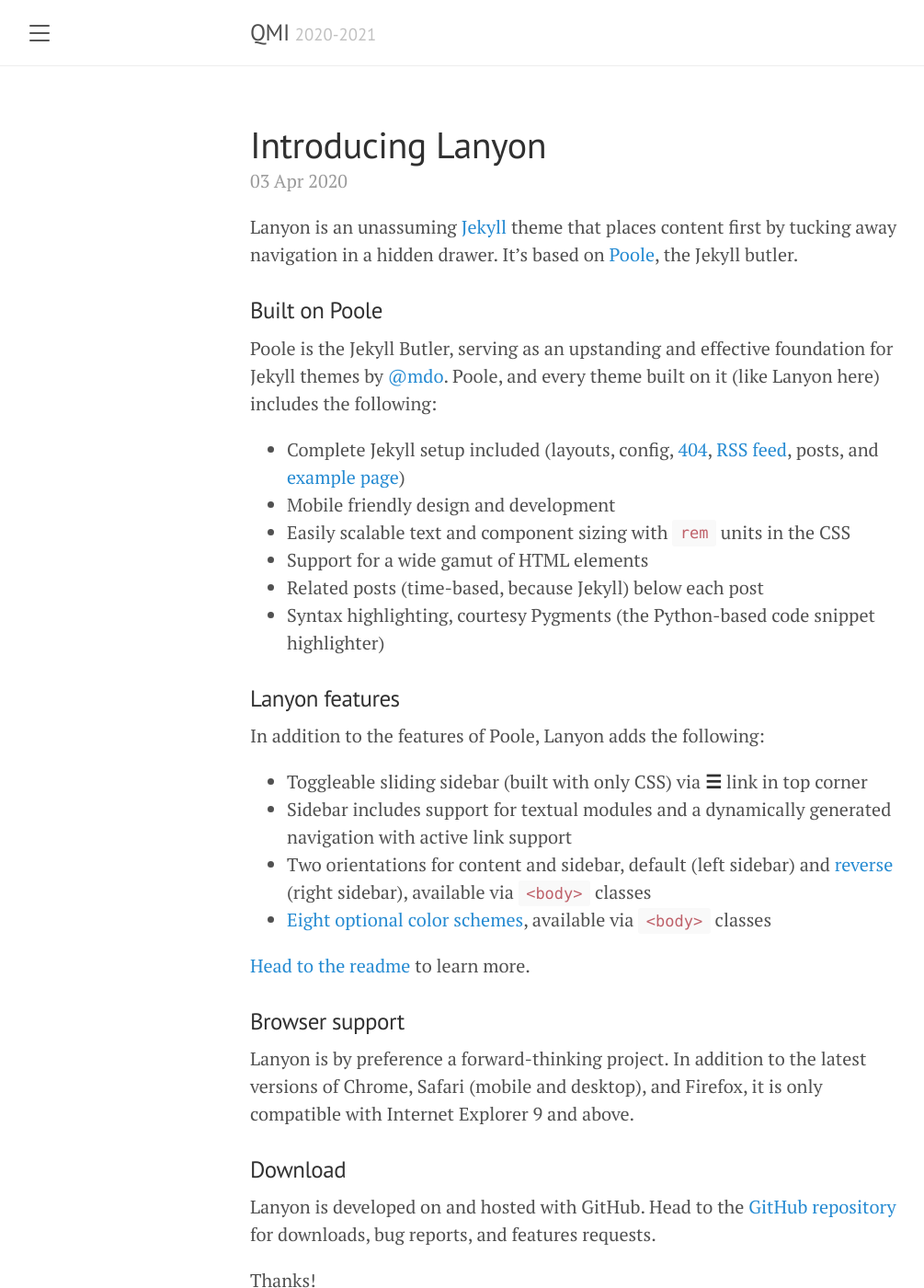
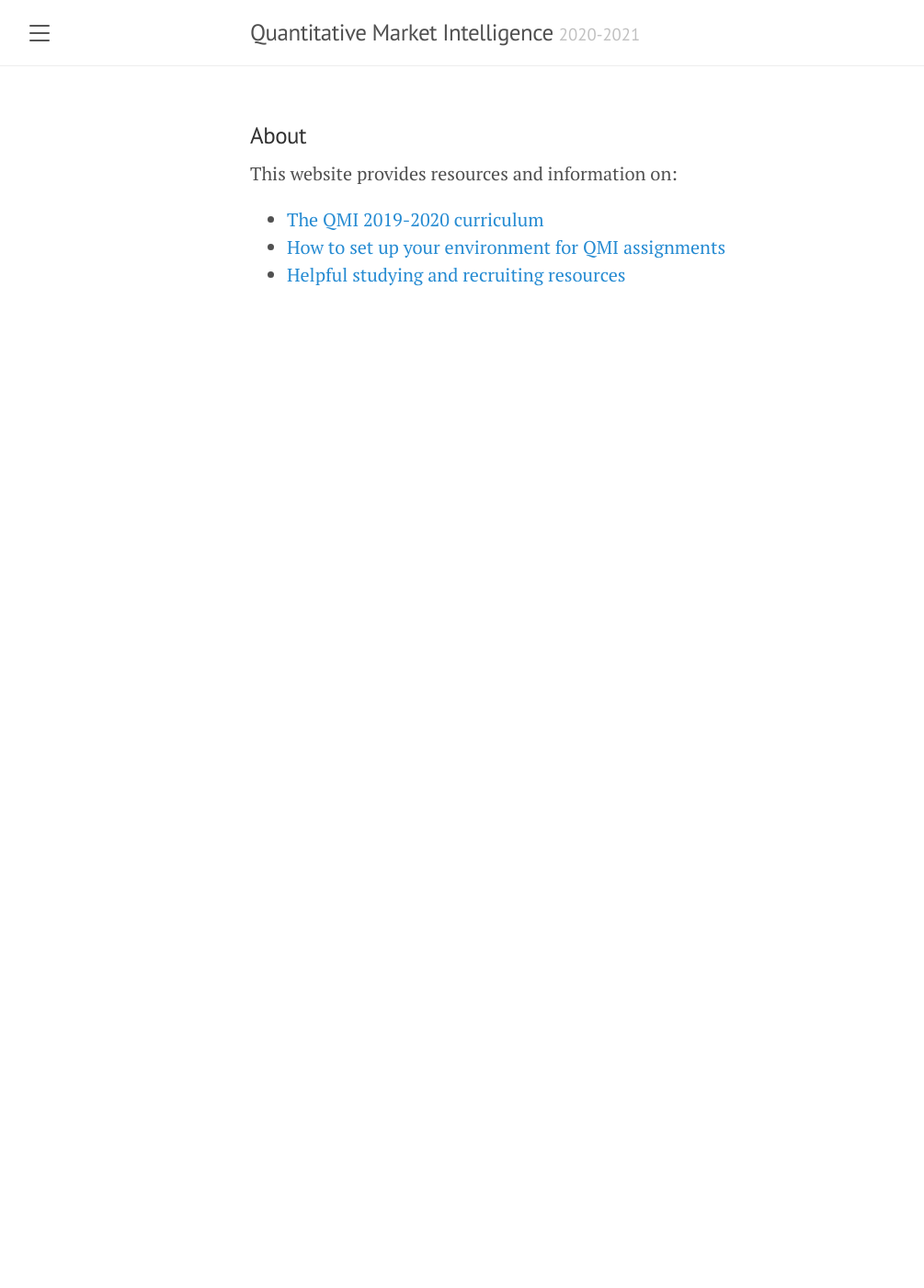
Before and after one commit to quantitativemarketintel/quantitativemarketintel.github.io, a Jekyll site: the page built from index.md, in a window 1280 px wide and 1400 px high. Shown: the whole window at 92% size, without its empty margins (8-1013 px from the left). Built offline with Jekyll 4.4.1, drawn with Linux system fonts in a browser that asks for light colours; the list of posts is cut into pages by our own code; our own code applies the rules of GitHub Pages for plain Markdown files; some of the changed text lies outside the part shown.

Commit message:
relative link test

```diff
--- a/_config.yml
+++ b/_config.yml
@@ -1,10 +1,8 @@
 # Setup
-title:               QMI
+title:               Quantitative Market Intelligence
 tagline:             '2020-2021'
-description:         'A reserved <a href="https://jekyllrb.com" target="_blank">Jekyll</a> theme that places the utmost gravity on content with a hidden drawer. Made by <a href="https://twitter.com/mdo" target="_blank">@mdo</a>.'
 url:                 'https://quantitativemarketintel.github.io/'
 baseurl:             ''
-paginate:            5
 permalink:           pretty
 
 # About/contact
--- a/_includes/sidebar.html
+++ b/_includes/sidebar.html
@@ -19,15 +19,12 @@
     {% assign pages_list = site.pages | sort:"url" %}
     {% for node in pages_list %}
       {% if node.title != null %}
-        {% if node.layout == "page" %}
+        {% if node.layout == "page"%}
           <a class="sidebar-nav-item{% if page.url == node.url %} active{% endif %}" href="{{ node.url | absolute_url }}">{{ node.title }}</a>
         {% endif %}
       {% endif %}
     {% endfor %}
 
-    <a class="sidebar-nav-item" href="{{ site.github.repo }}/archive/v{{ site.version }}.zip">Download</a>
-    <a class="sidebar-nav-item" href="{{ site.github.repo }}">GitHub project</a>
-    <span class="sidebar-nav-item">Currently v{{ site.version }}</span>
   </nav>
 
   <div class="sidebar-item">
--- /dev/null
+++ b/_layouts/homepage.html
@@ -0,0 +1,7 @@
+---
+layout: default
+---
+
+<div class="page">
+  {{ content }}
+</div>
--- a/about.md
+++ /dev/null
@@ -1,29 +0,0 @@
----
-layout: page
-title: About
----
-
-<p class="message">
-  Hey there! This page is included as an example. Feel free to customize it for your own use upon downloading. Carry on!
-</p>
-
-In the novel, *The Strange Case of Dr. Jeykll and Mr. Hyde*, Mr. Poole is Dr. Jekyll's virtuous and loyal butler. Similarly, Poole is an upstanding and effective butler that helps you build Jekyll themes. It's made by [@mdo](https://twitter.com/mdo).
-
-There are currently two themes built on Poole:
-
-* [Hyde](http://hyde.getpoole.com)
-* [Lanyon](http://lanyon.getpoole.com)
-
-Learn more and contribute on [GitHub](https://github.com/poole).
-
-## Setup
-
-Some fun facts about the setup of this project include:
-
-* Built for [Jekyll](https://jekyllrb.com)
-* Developed on GitHub and hosted for free on [GitHub Pages](https://pages.github.com)
-* Coded with [Atom](https://atom.io)
-
-Have questions or suggestions? Feel free to [open an issue on GitHub](https://github.com/poole/issues/new) or [ask me on Twitter](https://twitter.com/mdo).
-
-Thanks for reading!
--- a/index.html
+++ /dev/null
@@ -1,37 +0,0 @@
----
-layout: default
-title: Home
----
-
-<div class="posts">
-  {% for post in paginator.posts %}
-  <div class="post">
-    <h1 class="post-title">
-      <a href="{{ post.url | absolute_url }}">
-        {{ post.title }}
-      </a>
-    </h1>
-
-    <span class="post-date">{{ post.date | date_to_string }}</span>
-
-    {{ post.content }}
-  </div>
-  {% endfor %}
-</div>
-
-<div class="pagination">
-  {% if paginator.next_page %}
-    <a class="pagination-item older" href="{{ paginator.next_page_path | absolute_url }}">Older</a>
-  {% else %}
-    <span class="pagination-item older">Older</span>
-  {% endif %}
-  {% if paginator.previous_page %}
-    {% if paginator.page == 2 %}
-      <a class="pagination-item newer" href="{{ '/' | absolute_url }}">Newer</a>
-    {% else %}
-      <a class="pagination-item newer" href="{{ paginator.previous_page_path | absolute_url }}">Newer</a>
-    {% endif %}
-  {% else %}
-    <span class="pagination-item newer">Newer</span>
-  {% endif %}
-</div>
--- /dev/null
+++ b/index.md
@@ -0,0 +1,10 @@
+---
+layout: homepage
+---
+
+### About
+This website provides resources and information on:
+
+- [The QMI 2019-2020 curriculum](schedule.md)
+- [How to set up your environment for QMI assignments](setup.md)
+- [Helpful studying and recruiting resources](resources.md)
```
Also changed, not shown: _layouts/post.html (deleted, +0 -27 lines), schedule.md (added, +4 -0 lines).
